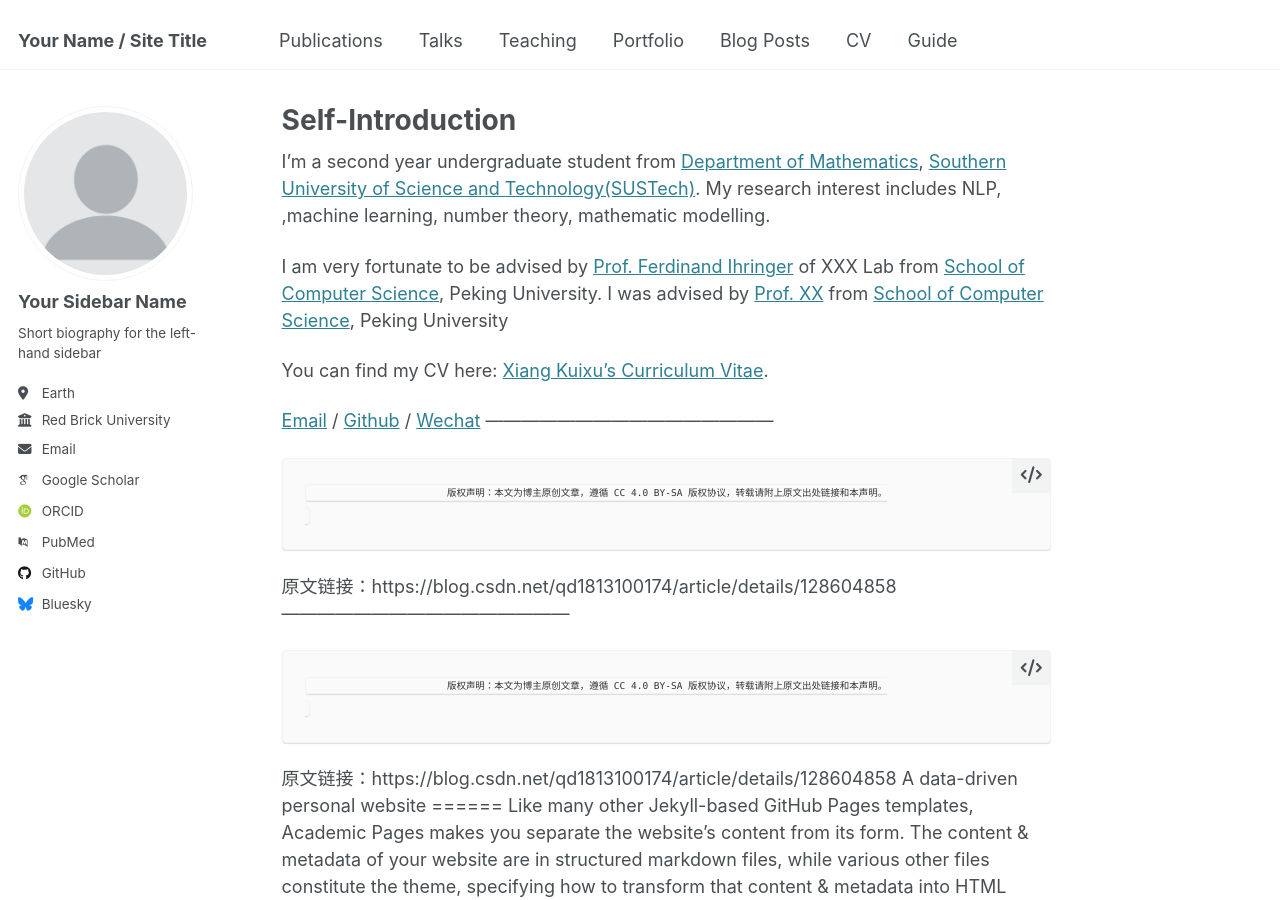
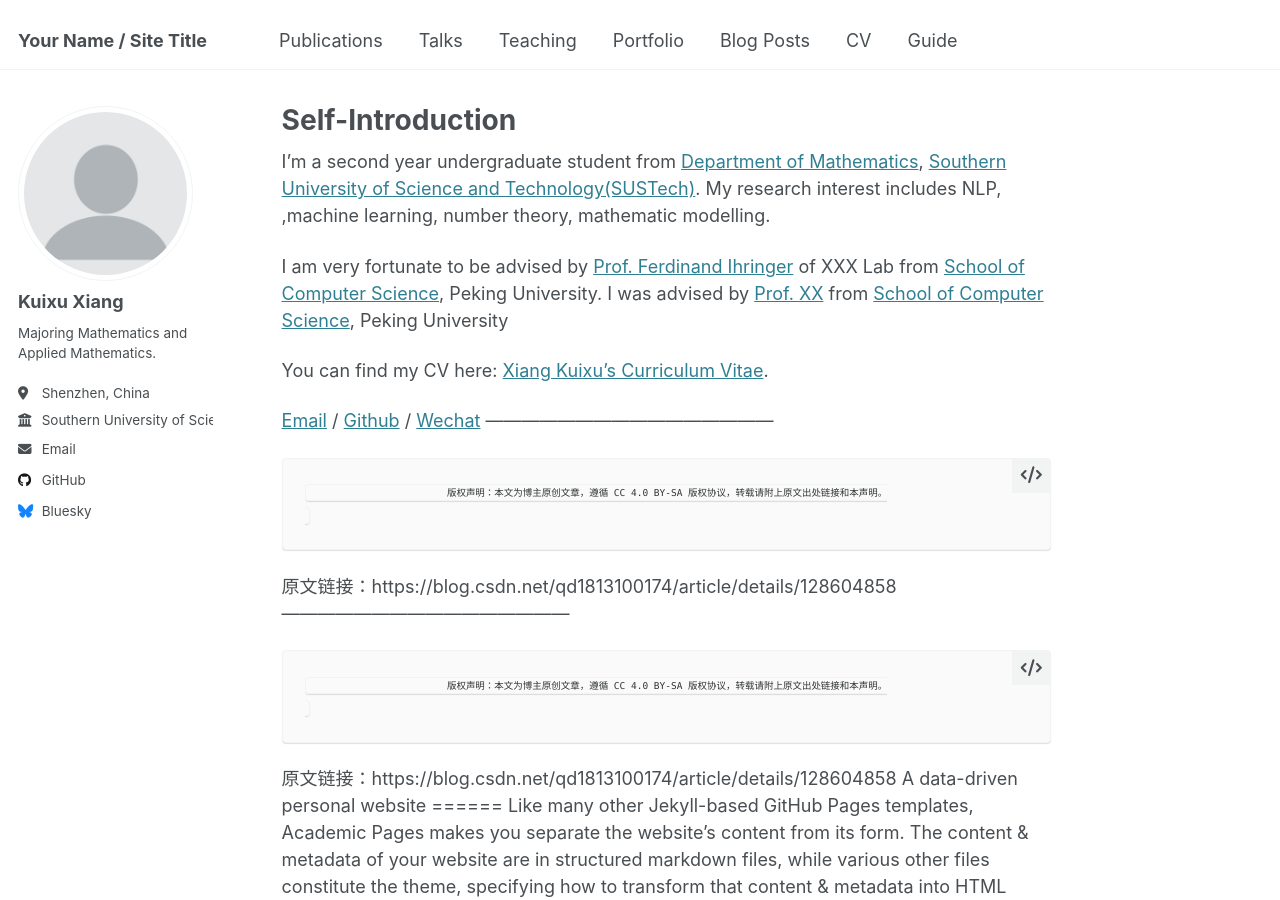
Before and after one commit to QUINCY-XIANG/quincyxiang.github.io, a Jekyll site: the page built from _pages/about.md, in a window 1280 px wide and 900 px high. Built offline with Jekyll 4.4.1, drawn with Linux system fonts in a browser that asks for light colours; some web fonts are replaced.

Commit message:
Update _config.yml

```diff
--- a/_config.yml
+++ b/_config.yml
@@ -13,7 +13,7 @@ title                    : "Your Name / Site Title"
 title_separator          : "-"
 name                     : &name "Your Name"
 description              : &description "personal description"
-url                      : https://academicpages.github.io # the base hostname & protocol for your site e.g. "https://[your GitHub username].github.io"
+url                      : https://quincyxiang.github.io # the base hostname & protocol for your site e.g. "https://[your GitHub username].github.io"
 baseurl                  : "" # the subpath of your site, e.g. "/blog"
 repository               : "academicpages/academicpages.github.io"
 
@@ -23,21 +23,21 @@ repository               : "academicpages/academicpages.github.io"
 author:
   # Biographic information
   avatar           : "profile.png"
-  name             : "Your Sidebar Name"
+  name             : "Kuixu Xiang"
   pronouns         : # example: "she/her"
-  bio              : "Short biography for the left-hand sidebar"
-  location         : "Earth"
-  employer         : "Red Brick University"
+  bio              : "Majoring Mathematics and Applied Mathematics."
+  location         : "Shenzhen, China"
+  employer         : "Southern University of Science and Technology"
   uri              : # URL
-  email            : "none@example.org"
+  email            : "12310421@mail.sustech.edu.cn"
 
   # Academic websites
   arxiv            : # URL - Update with the correct link to your profile
-  googlescholar    : "https://scholar.google.com/citations?user=PS_CX0AAAAAJ"
+  googlescholar    : #"https://scholar.google.com/citations?user=PS_CX0AAAAAJ"
   impactstory      : # URL
-  orcid            : "http://orcid.org/yourorcidurl"
+  orcid            : #"http://orcid.org/yourorcidurl"
   semantic         : # URL
-  pubmed           : "https://www.ncbi.nlm.nih.gov/pubmed/?term=john+snow"
+  pubmed           : #"https://www.ncbi.nlm.nih.gov/pubmed/?term=john+snow"
   researchgate     : # URL
   scopus           : # URL
 
```
